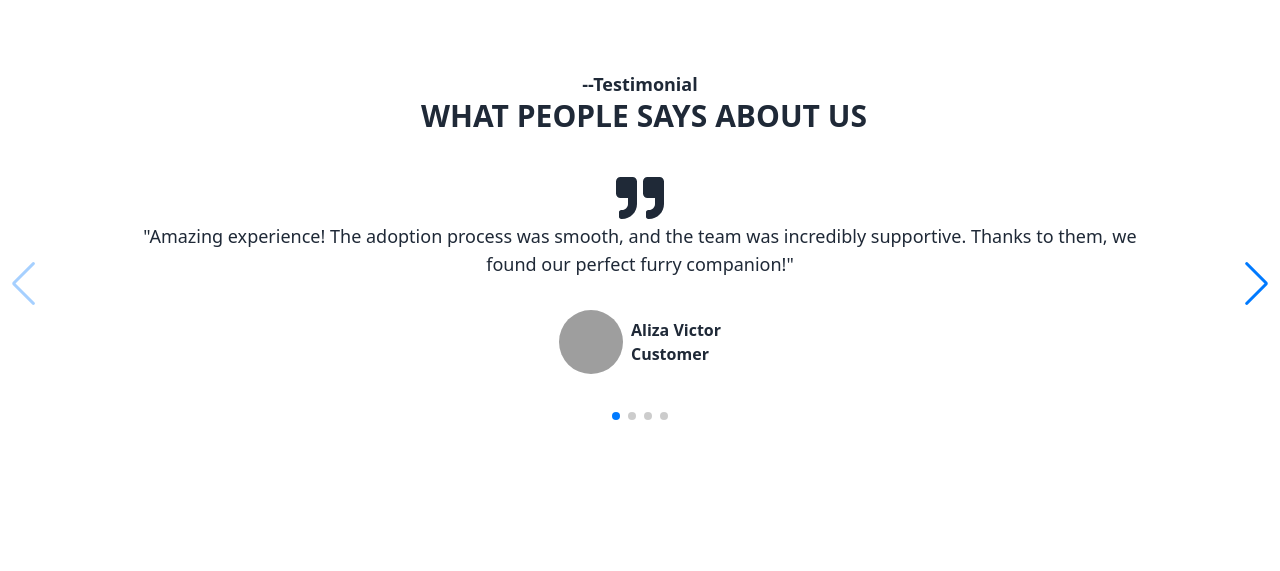
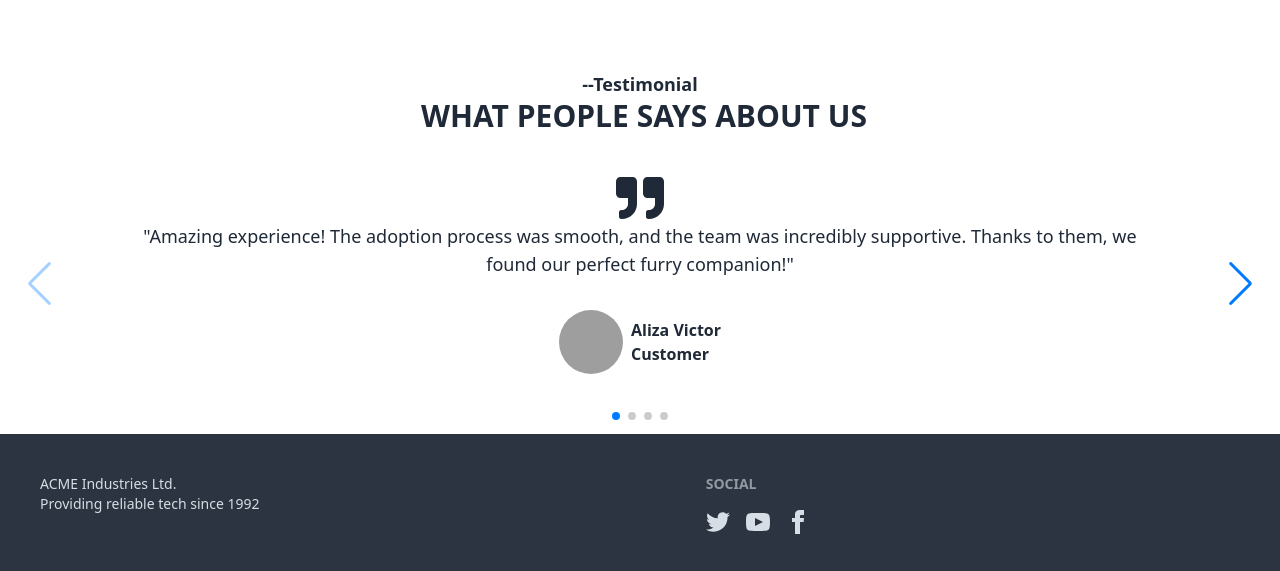
Before and after one commit to rudra0700/pet-adoption-client, a React (Vite) app: page / in a window 1280 px wide. Shown: the part 2693-3264 px from the top of the page. Before the commit the page ends 3127 px from the top, so only its background shows below. Built offline with nearby package versions, Linux system fonts and the light colour scheme; grey boxes are pictures that could not be loaded.

Commit message:
feat: footer section added

```diff
--- /dev/null
+++ b/src/Components/Footer.jsx
@@ -0,0 +1,58 @@
+
+import petLogo from '../../public/pet logo.jpg'
+const Footer = () => {
+    return (
+        <div>
+             <footer className="footer bg-neutral text-neutral-content p-10">
+  <aside>
+     {/* <img src={petLogo} className='' alt="" /> */}
+    <p>
+      ACME Industries Ltd.
+      <br />
+      Providing reliable tech since 1992
+    </p>
+  </aside>
+  <nav>
+    <h6 className="footer-title">Social</h6>
+    <div className="grid grid-flow-col gap-4">
+      <a href='https://x.com' target='_blank'>
+        <svg
+          xmlns="http://www.w3.org/2000/svg"
+          width="24"
+          height="24"
+          viewBox="0 0 24 24"
+          className="fill-current">
+          <path
+            d="M24 4.557c-.883.392-1.832.656-2.828.775 1.017-.609 1.798-1.574 2.165-2.724-.951.564-2.005.974-3.127 1.195-.897-.957-2.178-1.555-3.594-1.555-3.179 0-5.515 2.966-4.797 6.045-4.091-.205-7.719-2.165-10.148-5.144-1.29 2.213-.669 5.108 1.523 6.574-.806-.026-1.566-.247-2.229-.616-.054 2.281 1.581 4.415 3.949 4.89-.693.188-1.452.232-2.224.084.626 1.956 2.444 3.379 4.6 3.419-2.07 1.623-4.678 2.348-7.29 2.04 2.179 1.397 4.768 2.212 7.548 2.212 9.142 0 14.307-7.721 13.995-14.646.962-.695 1.797-1.562 2.457-2.549z"></path>
+        </svg>
+      </a>
+      <a href='https://www.youtube.com' target='_blank'>
+        <svg
+          xmlns="http://www.w3.org/2000/svg"
+          width="24"
+          height="24"
+          viewBox="0 0 24 24"
+          className="fill-current">
+          <path
+            d="M19.615 3.184c-3.604-.246-11.631-.245-15.23 0-3.897.266-4.356 2.62-4.385 8.816.029 6.185.484 8.549 4.385 8.816 3.6.245 11.626.246 15.23 0 3.897-.266 4.356-2.62 4.385-8.816-.029-6.185-.484-8.549-4.385-8.816zm-10.615 12.816v-8l8 3.993-8 4.007z"></path>
+        </svg>
+      </a>
+      <a href='https://www.facebook.com' target='_blank'>
+        <svg
+          xmlns="http://www.w3.org/2000/svg"
+          width="24"
+          height="24"
+          viewBox="0 0 24 24"
+          className="fill-current">
+          <path
+            d="M9 8h-3v4h3v12h5v-12h3.642l.358-4h-4v-1.667c0-.955.192-1.333 1.115-1.333h2.885v-5h-3.808c-3.596 0-5.192 1.583-5.192 4.615v3.385z"></path>
+        </svg>
+      </a>
+    </div>
+  </nav>
+</footer>
+        </div>
+    );
+};
+
+export default Footer;
--- a/src/Components/Testimonial.jsx
+++ b/src/Components/Testimonial.jsx
@@ -13,7 +13,7 @@
 
 const Testimonial = () => {
     return (
-        <div className='mt-20'>
+        <div className='mt-20 px-4'>
                  <h5 className="text-lg font-semibold text-center">--Testimonial</h5>
                  <h3 className='text-3xl font-bold ml-2 uppercase text-center'>WHAT PEOPLE SAYS ABOUT US</h3>
                  <Swiper
--- a/src/Pages/Home/Home.jsx
+++ b/src/Pages/Home/Home.jsx
@@ -5,6 +5,7 @@
 import AboutUs from '../../Components/AboutUs';
 import Achievements from '../../Components/Achievements';
 import Testimonial from '../../Components/Testimonial';
+import Footer from '../../Components/Footer';
 
 
 const Home = () => {
@@ -27,6 +28,10 @@
                 <div className='max-w-7xl mx-auto'>
                  <Testimonial></Testimonial>
                </div>
+               <div className='max-w-full'>
+
+               <Footer></Footer>
+               </div>
         </div>
     );
 };
```
